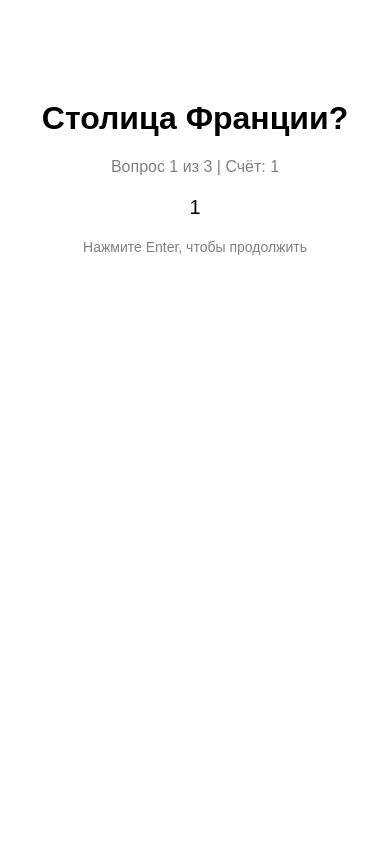
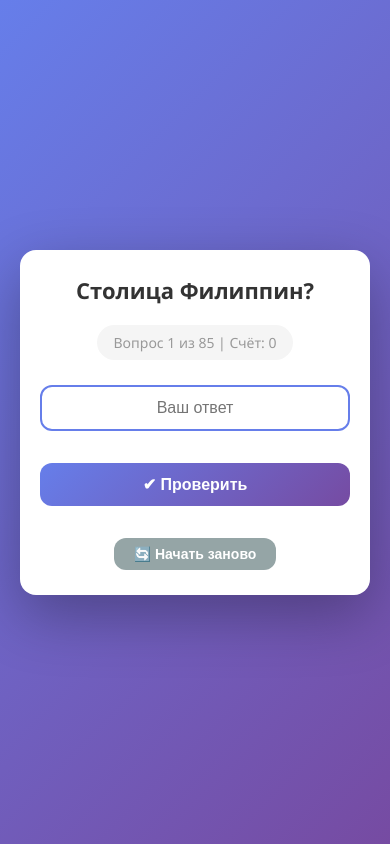
Before and after one commit to miniral199/Quiz-flask, a Flask app: page / in a window 390 px wide. Run offline with Flask 3, Linux system fonts and the light colour scheme; the visitor is signed in with stand-in values (Sample User, id 1).

Commit message:
last working commit

```diff
--- a/app.py
+++ b/app.py
@@ -1,26 +1,30 @@
-from flask import Flask,request, render_template,session, redirect,url_for
+from flask import Flask, request, render_template, session, redirect, url_for
 from questions import questions
+import random
 
-app=Flask(__name__)
-app.secret_key="секретный ключ для сесcий"
+app = Flask(__name__)
+app.secret_key = "секретный ключ для сессий"
 
 
+@app.route("/", methods=["GET", "POST"])
+def quiz():
+    # Если нет order или current — полная инициализация
+    if "current" not in session or "order" not in session:
+        session["current"] = 0
+        session["score"] = 0
+        session["result"] = None
+        session["color"] = None
+        shuffled = questions.copy()
+        random.shuffle(shuffled)
+        session["order"] = [q["question"] for q in shuffled]
+        session["answers"] = [q["answer"] for q in shuffled]
 
+    current = session["current"]
+    score = session["score"]
+    total = len(session["order"])
+    question_text = session["order"][current] if current < total else ""
+    correct_answer = session["answers"][current] if current < total else ""
 
-
-@app.route("/", methods=["GET","POST"])
-def quiz():
-    if "current" not in session:
-        session["current"]=0
-        session["score"]=0
-        session["result"]=None
-        session["color"]=None
-
-    current=session["current"]
-    score=session["score"]
-    total=len(questions)
-
-    #если викторина закончена
     if current >= total:
         return render_template(
             "quiz.html",
@@ -28,14 +32,16 @@
             score=score,
             total=total
         )
+
     result = session.get("result")
-    color= session.get("color")
+    color = session.get("color")
 
     if result:
+        prev_question = session["order"][current - 1]
         return render_template(
             "quiz.html",
             show_result=True,
-            question=questions[current-1]["question"],
+            question=prev_question,
             current=current,
             total=total,
             score=score,
@@ -43,47 +49,47 @@
             color=color
         )
 
+    if request.method == "POST":
+        user_answer = request.form.get("answer", "").strip().lower()
 
-    if request.method=="POST":
-        user_answer=request.form.get("answer","").strip().lower()
-        correct_answer=questions[current]["answer"]
+        if user_answer == correct_answer.lower():
+            result = "Правильно!"
+            color = "correct"
+            session["score"] += 1
+        else:
+            result = f"Неправильно. Правильный ответ: {correct_answer.title()}"
+            color = "wrong"
 
-        if user_answer == correct_answer:
-            result="Правильно!"
-            color="correct"
-            session["score"]+=1
-        else:
-            result=f"Неправильно. Правильный ответ:{correct_answer.title()}"
-            color="wrong"
-
-        session["result"]=result
-        session["color"]=color
-        session["current"]+=1
-        session.modified=True
+        session["result"] = result
+        session["color"] = color
+        session["current"] += 1
+        session.modified = True
         return redirect(url_for("quiz"))
 
     return render_template(
         "quiz.html",
         show_result=False,
-        question=questions[current]["question"],
-        current=current+1,
+        question=question_text,
+        current=current + 1,
         total=total,
         score=score,
         result=None,
         color=None
     )
 
+
 @app.route("/next")
 def next_question():
-    # Очищаем результат и переходим на главную
-    session['result']=None
-    session["color"]=None
+    session["result"] = None
+    session["color"] = None
     return redirect(url_for("quiz"))
+
 
 @app.route("/restart")
 def restart():
     session.clear()
     return redirect(url_for("quiz"))
 
-if __name__=="__main__":
-    app.run(debug=True)
+
+if __name__ == "__main__":
+    app.run(debug=True, host="0.0.0.0")
--- a/templates/quiz.html
+++ b/templates/quiz.html
@@ -1,84 +1,211 @@
 <!DOCTYPE html>
-<html>
+<html lang="ru">
 <head>
+    <meta charset="UTF-8">
+    <meta name="viewport" content="width=device-width, initial-scale=1.0">
     <title>Викторина</title>
     <style>
-        body{
-            font-family: Arial, sans-serif;
+        * {
+            margin: 0;
+            padding: 0;
+            box-sizing: border-box;
+        }
+
+        body {
+            font-family: 'Segoe UI', Arial, sans-serif;
+            background: linear-gradient(135deg, #667eea 0%, #764ba2 100%);
+            min-height: 100vh;
+            display: flex;
+            justify-content: center;
+            align-items: center;
+            padding: 20px;
+        }
+
+        .container {
+            background: white;
+            border-radius: 20px;
+            padding: 40px 30px;
+            max-width: 450px;
+            width: 100%;
+            box-shadow: 0 20px 60px rgba(0, 0, 0, 0.3);
             text-align: center;
-            margin-top: 100px;
         }
-        input{
-            font-size:18px;
-            padding: 10px;
-            width:250px;
+
+        h1 {
+            font-size: 26px;
+            color: #333;
+            margin-bottom: 20px;
         }
-        button{
-            font-size:18px;
-            padding: 10px 20px;
+
+        .score {
+            font-size: 14px;
+            color: #999;
+            margin-bottom: 25px;
+            background: #f5f5f5;
+            padding: 8px 16px;
+            border-radius: 20px;
+            display: inline-block;
+        }
+
+        .result {
+            font-size: 22px;
+            margin: 20px 0;
+            font-weight: bold;
+        }
+
+        .correct {
+            color: #27ae60;
+        }
+
+        .wrong {
+            color: #e74c3c;
+        }
+
+        .hint {
+            font-size: 14px;
+            color: #aaa;
+            margin: 10px 0 20px;
+        }
+
+        input {
+            font-size: 18px;
+            padding: 14px 18px;
+            width: 100%;
+            border: 2px solid #e0e0e0;
+            border-radius: 12px;
+            outline: none;
+            transition: border 0.3s;
+            text-align: center;
+        }
+
+        input:focus {
+            border-color: #667eea;
+        }
+
+        button {
+            font-size: 18px;
+            padding: 14px 30px;
+            background: linear-gradient(135deg, #667eea 0%, #764ba2 100%);
+            color: white;
+            border: none;
+            border-radius: 12px;
             cursor: pointer;
+            font-weight: bold;
+            width: 100%;
+            transition: transform 0.2s, box-shadow 0.2s;
+            margin-top: 10px;
         }
-        .result{
-            font-size:20px;
-            margin-top: 20px;
+
+        button:active {
+            transform: scale(0.97);
+            box-shadow: 0 5px 20px rgba(102, 126, 234, 0.5);
         }
-        .correct{color:green;}
-        .wrong{color:red;}
-        .score{
-            font-size:16px;
-            color:gray;
-            margin-top:10px;
+
+        .btn-restart {
+            background: #95a5a6 !important;
+            font-size: 14px !important;
+            padding: 8px 20px !important;
+            width: auto !important;
         }
-        .hint{
-            font-size:14px;
-            color:gray;
-            margin-top:10px;
+
+        .final-score {
+            font-size: 48px;
+            font-weight: bold;
+            color: #667eea;
+            margin: 20px 0;
+        }
+
+        .link-button {
+            display: inline-block;
+            text-decoration: none;
+            width: 100%;
+        }
+
+        @media (max-width: 480px) {
+            .container {
+                padding: 25px 20px;
+                border-radius: 16px;
+            }
+
+            h1 {
+                font-size: 22px;
+            }
+
+            input {
+                font-size: 16px;
+                padding: 12px 14px;
+            }
+
+            button {
+                font-size: 16px;
+                padding: 12px 20px;
+            }
+
+            .final-score {
+                font-size: 40px;
+            }
         }
     </style>
 </head>
 <body>
+    <div class="container">
         {% if finished %}
-        <h1>Викторина окончена!</h1>
-        <p class="result" style="color:blue;">Итог: {{score}} из {{total}}</p>
-        <p class="hint"> Нажмите Enter, чтобы пройти заново</p>
-        <a href="{{url_for('restart')}}">Пройти заново</a>
+            <h1>🏆 Викторина окончена!</h1>
+            <div class="final-score">{{ score }}/{{ total }}</div>
+            <p class="hint">Нажмите Enter или кнопку, чтобы пройти заново</p>
+            <a href="{{ url_for('restart') }}" class="link-button">
+                <button>🔄 Пройти заново</button>
+            </a>
+
         {% elif show_result %}
-        <h1> {{question}} </h1>
-        <p class="score"> Вопрос {{current}} из {{ total }} | Счёт: {{score}}</p>
-        <p class="result {{color}}">{{result }}</p>
-        <p class="hint">Нажмите Enter, чтобы продолжить </p>
+            <h1>{{ question }}</h1>
+            <p class="score">Вопрос {{ current }} из {{ total }} | Счёт: {{ score }}</p>
+            <p class="result {{ color }}">
+                {% if color == 'correct' %}✅{% else %}❌{% endif %} {{ result }}
+            </p>
+            <p class="hint">Нажмите Enter или кнопку, чтобы продолжить</p>
+            <a href="{{ url_for('next_question') }}" class="link-button">
+                <button>▶ Продолжить</button>
+            </a>
+            <br>
+            <a href="{{ url_for('restart') }}">
+                <button class="btn-restart">🔄 Начать заново</button>
+            </a>
+
         {% else %}
-        <h1> {{question}}</h1>
-        <p class="score"> Вопрос {{current}} из {{total}}| Счёт:{{score}}</p>
+            <h1>{{ question }}</h1>
+            <p class="score">Вопрос {{ current }} из {{ total }} | Счёт: {{ score }}</p>
             <form method="POST" id="quizForm">
                 <input type="text" name="answer" id="answerInput" placeholder="Ваш ответ" autofocus>
                 <br><br>
-            <button type="submit"> Проверить </button>
+                <button type="submit">✔ Проверить</button>
             </form>
+            <br>
+            <a href="{{ url_for('restart') }}">
+                <button type="button" class="btn-restart">🔄 Начать заново</button>
+            </a>
             {% if result %}
-            <p class= "result {{color}}"> {{result}}</p>
-        {%endif%}
-    {%endif%}
+                <p class="result {{ color }}">{{ result }}</p>
+            {% endif %}
+        {% endif %}
+    </div>
 
     <script>
-        // Если показан результат - жмём Enter для продолжения
         {% if show_result %}
-            document.addEventListener("keydown",function(e){
-                if(e.key ==="Enter"){
-                    window.location.href = "{{ url_for('next_question')}}";
+            document.addEventListener("keydown", function(e) {
+                if (e.key === "Enter") {
+                    window.location.href = "{{ url_for('next_question') }}";
                 }
             });
         {% endif %}
 
-        // Если финиш - жмём Enter для рестарта
         {% if finished %}
-            document.addEventListener("keydown",function(e){
-                if (e.key === "Enter"){
-                    window.location.href = "{{ url_for('restart')}}";
+            document.addEventListener("keydown", function(e) {
+                if (e.key === "Enter") {
+                    window.location.href = "{{ url_for('restart') }}";
                 }
             });
         {% endif %}
     </script>
-
 </body>
 </html>
```
Also changed, not shown: questions.py (+99 -4 lines). Lines whose indentation alone changed are shown as unchanged.
